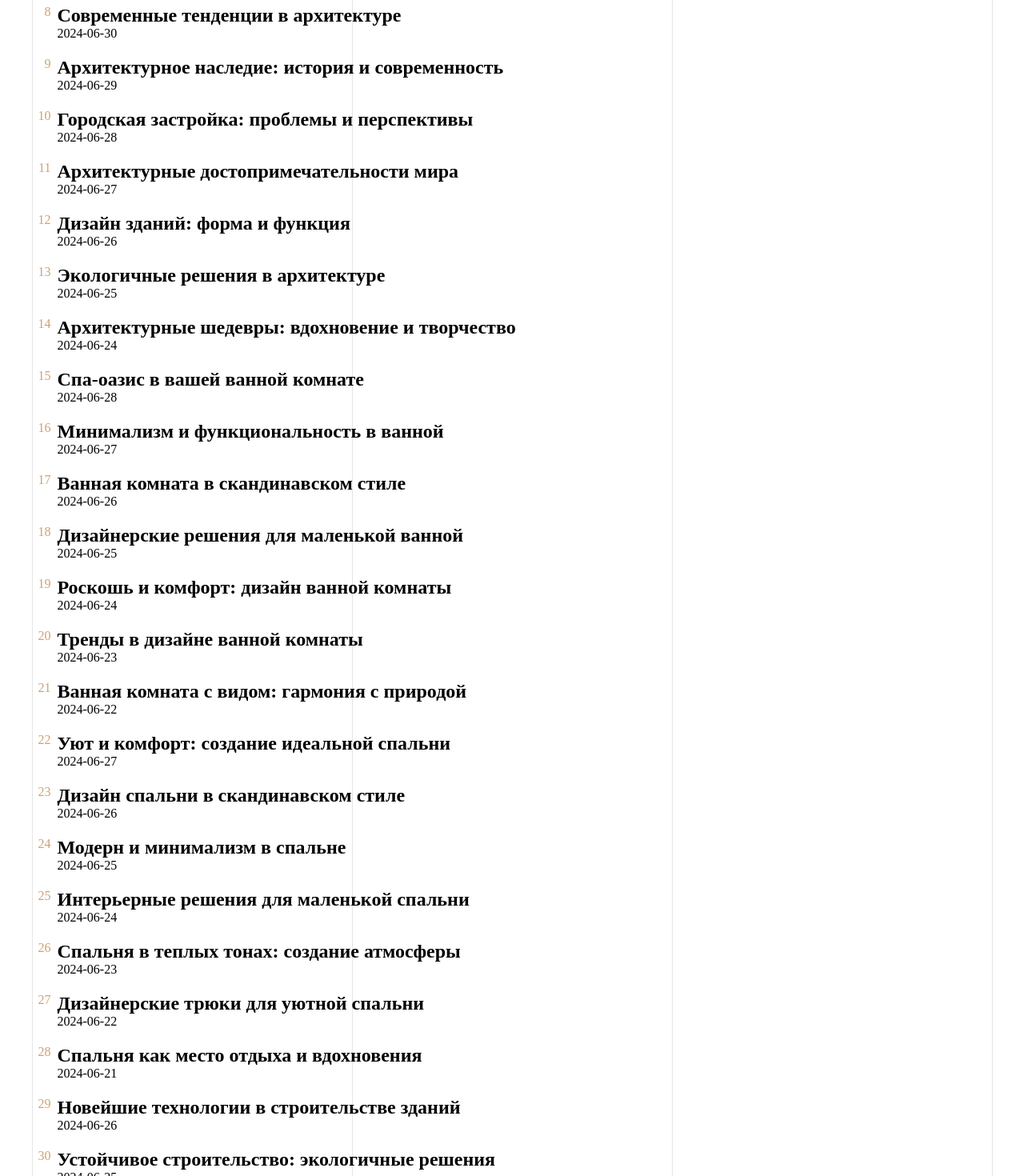
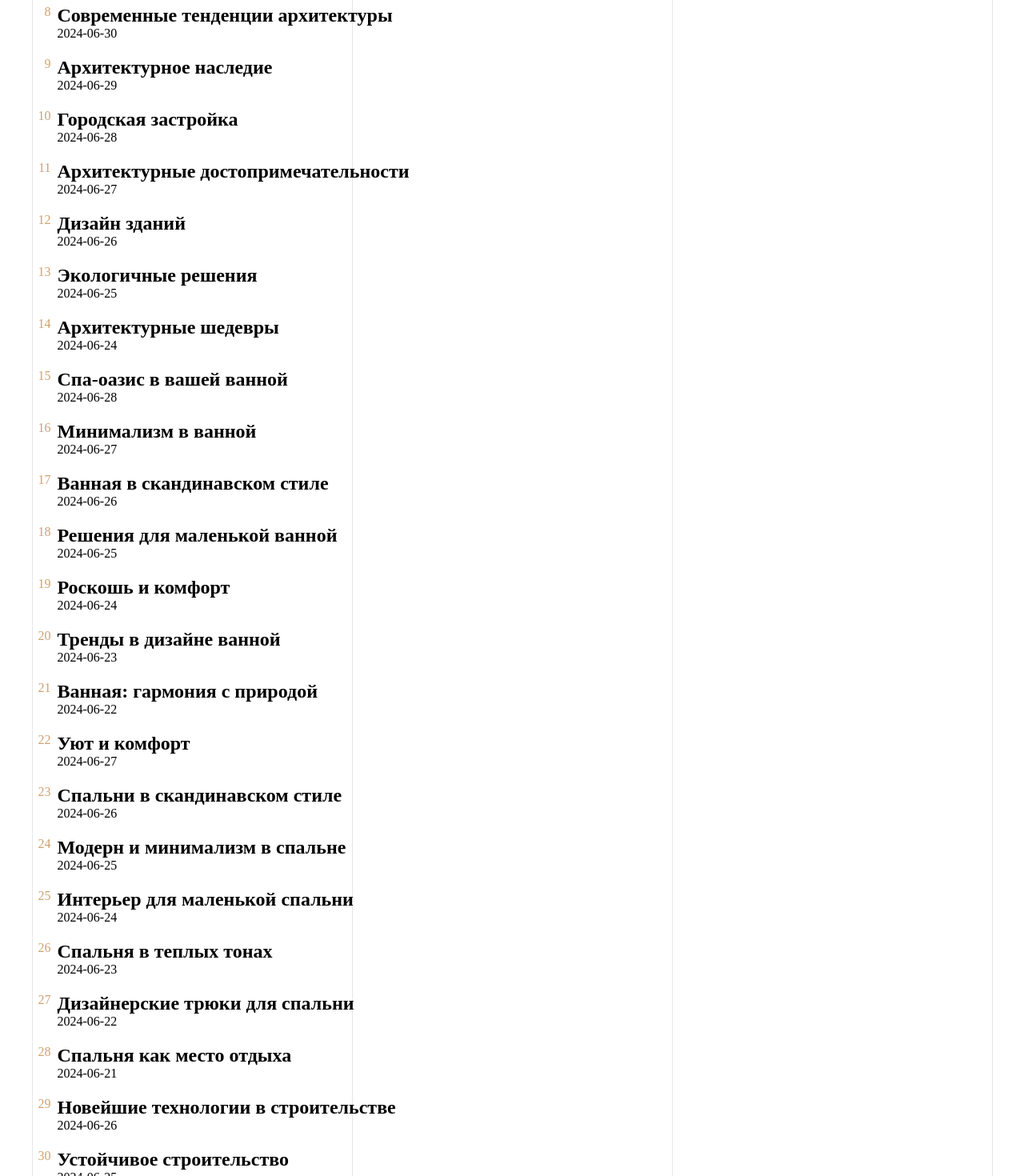
Before and after one commit to ZIPcde/VUE_04_VueX_Added, a Vue app: page /blogDetails in a window 1280 px wide. Shown: the part 960-2430 px from the top of the page at 80% size. Built offline with nearby package versions, Linux system fonts and the light colour scheme.

Commit message:
saving Blog Page pagination added

```diff
--- a/src/data/articles.js
+++ b/src/data/articles.js
@@ -1,9 +1,9 @@
 export const articlesExport = [
     // Архитектура
     {
-      theme: 'Дизайн кухни',
+      theme: 'Low Cost Latest Invented Interior Designing Ideas',
       image_path: '/images/Img7.png',
-      main_text: 'Low Cost Latest Invented Interior Designing Ideas',
+      main_text: 'С того времени этот, похожий на латинский, текст стал стандартом в печатной промышленности для примеров шрифтов и текстов. Перед появлением электронных издательств дизайнеры импровизировали в работе над макетами, изображая текст при помощи волнистых линий. С появлением самоклеющихся наклеек с напечатанным текстом «Lorem ipsum» появился более реалистичный способ обозначения расположения текста на странице.',
       article_date: '2024-07-07',
       themeFilter: 'Hot News',
       expanded: false
@@ -57,7 +57,7 @@ export const articlesExport = [
       expanded: false
     },
     {
-      theme: 'Современные тенденции в архитектуре',
+      theme: 'Современные тенденции архитектуры',
       image_path: '/images/BlogDetails/architecture/1 (1).jpg',
       main_text: 'Современная архитектура воплощает инновационные концепции и технологии, отражая динамичность современного общества и стремление к уникальным формам и материалам. Lorem ipsum dolor sit amet consectetur adipisicing elit. Perferendis eius exercitationem, aliquid facilis corrupti facere repellat quaerat sequi eligendi repellendus sit saepe cumque quos, corporis officia, harum fuga nemo unde blanditiis ipsa? Molestias ad, voluptas natus maiores quo labore est expedita odit, sed pariatur sapiente quam repellat! Amet, fuga accusantium numquam asperiores assumenda quia mollitia reiciendis atque deleniti eius reprehenderit!',
       article_date: '2024-06-30',
@@ -65,7 +65,7 @@ export const articlesExport = [
       expanded: false
     },
     {
-      theme: 'Архитектурное наследие: история и современность',
+      theme: 'Архитектурное наследие',
       image_path: '/images/BlogDetails/architecture/1 (2).jpg',
       main_text: 'История архитектуры служит источником вдохновения для современных архитекторов, объединяя традиционные элементы с современными тенденциями, создавая уникальные и прекрасные сооружения. Lorem ipsum dolor sit amet consectetur adipisicing elit. Perferendis eius exercitationem, aliquid facilis corrupti facere repellat quaerat sequi eligendi repellendus sit saepe cumque quos, corporis officia, harum fuga nemo unde blanditiis ipsa? Molestias ad, voluptas natus maiores quo labore est expedita odit, sed pariatur sapiente quam repellat! Amet, fuga accusantium numquam asperiores assumenda quia mollitia reiciendis atque deleniti eius reprehenderit!',
       article_date: '2024-06-29',
@@ -73,7 +73,7 @@ export const articlesExport = [
       expanded: false
     },
     {
-        theme: 'Городская застройка: проблемы и перспективы',
+        theme: 'Городская застройка',
         image_path: '/images/BlogDetails/architecture/1 (3).jpg',
         main_text: 'Развитие городской застройки представляет собой сложную задачу, требующую учета экологических, социальных и экономических аспектов для создания устойчивых и комфортных городских пространств. Lorem ipsum dolor sit amet consectetur adipisicing elit. Perferendis eius exercitationem, aliquid facilis corrupti facere repellat quaerat sequi eligendi repellendus sit saepe cumque quos, corporis officia, harum fuga nemo unde blanditiis ipsa? Molestias ad, voluptas natus maiores quo labore est expedita odit, sed pariatur sapiente quam repellat! Amet, fuga accusantium numquam asperiores assumenda quia mollitia reiciendis atque deleniti eius reprehenderit!',
         article_date: '2024-06-28',
@@ -81,7 +81,7 @@ export const articlesExport = [
         expanded: false
     },
     {
-        theme: 'Архитектурные достопримечательности мира',
+        theme: 'Архитектурные достопримечательности',
         image_path: '/images/BlogDetails/architecture/1 (4).jpg',
         main_text: 'Архитектурные шедевры мира вдохновляют и удивляют, отражая культурное наследие и технические достижения различных эпох и культур. Lorem ipsum dolor sit amet consectetur adipisicing elit. Perferendis eius exercitationem, aliquid facilis corrupti facere repellat quaerat sequi eligendi repellendus sit saepe cumque quos, corporis officia, harum fuga nemo unde blanditiis ipsa? Molestias ad, voluptas natus maiores quo labore est expedita odit, sed pariatur sapiente quam repellat! Amet, fuga accusantium numquam asperiores assumenda quia mollitia reiciendis atque deleniti eius reprehenderit!',
         article_date: '2024-06-27',
@@ -89,7 +89,7 @@ export const articlesExport = [
         expanded: false
     },
     {
-        theme: 'Дизайн зданий: форма и функция',
+        theme: 'Дизайн зданий',
         image_path: '/images/BlogDetails/architecture/1 (5).jpg',
         main_text: 'Современный дизайн зданий объединяет эстетику и функциональность, создавая пространства, которые вдохновляют и служат своей цели с учетом потребностей людей. Lorem ipsum dolor sit amet consectetur adipisicing elit. Perferendis eius exercitationem, aliquid facilis corrupti facere repellat quaerat sequi eligendi repellendus sit saepe cumque quos, corporis officia, harum fuga nemo unde blanditiis ipsa? Molestias ad, voluptas natus maiores quo labore est expedita odit, sed pariatur sapiente quam repellat! Amet, fuga accusantium numquam asperiores assumenda quia mollitia reiciendis atque deleniti eius reprehenderit!',
         article_date: '2024-06-26',
@@ -97,7 +97,7 @@ export const articlesExport = [
         expanded: false
     },
     {
-        theme: 'Экологичные решения в архитектуре',
+        theme: 'Экологичные решения',
         image_path: '/images/BlogDetails/architecture/1 (6).jpg',
         main_text: 'Экологически устойчивая архитектура интегрирует энергоэффективные технологии и материалы, снижая негативное воздействие на окружающую среду и создавая здоровые пространства для жизни. Lorem ipsum dolor sit amet consectetur adipisicing elit. Perferendis eius exercitationem, aliquid facilis corrupti facere repellat quaerat sequi eligendi repellendus sit saepe cumque quos, corporis officia, harum fuga nemo unde blanditiis ipsa? Molestias ad, voluptas natus maiores quo labore est expedita odit, sed pariatur sapiente quam repellat! Amet, fuga accusantium numquam asperiores assumenda quia mollitia reiciendis atque deleniti eius reprehenderit!',
         article_date: '2024-06-25',
@@ -105,7 +105,7 @@ export const articlesExport = [
         expanded: false
     },
     {
-        theme: 'Архитектурные шедевры: вдохновение и творчество',
+        theme: 'Архитектурные шедевры',
         image_path: '/images/BlogDetails/architecture/1 (7).jpg',
         main_text: 'Архитектурные шедевры воплощают в себе вдохновение и творчество архитекторов, представляя собой уникальные и инновационные архитектурные решения, вдохновляющие и восхищающие людей по всему миру. Lorem ipsum dolor sit amet consectetur adipisicing elit. Perferendis eius exercitationem, aliquid facilis corrupti facere repellat quaerat sequi eligendi repellendus sit saepe cumque quos, corporis officia, harum fuga nemo unde blanditiis ipsa? Molestias ad, voluptas natus maiores quo labore est expedita odit, sed pariatur sapiente quam repellat! Amet, fuga accusantium numquam asperiores assumenda quia mollitia reiciendis atque deleniti eius reprehenderit!',
         article_date: '2024-06-24',
@@ -114,7 +114,7 @@ export const articlesExport = [
     },
     // Ванная комната
     {
-      theme: 'Спа-оазис в вашей ванной комнате',
+      theme: 'Спа-оазис в вашей ванной',
       image_path: '/images/BlogDetails/bathroom/1 (1).jpg',
       main_text: 'Практичные советы по декорированию ванной комнаты...',
       article_date: '2024-06-28',
@@ -122,7 +122,7 @@ export const articlesExport = [
       expanded: false
     },
     {
-        theme: 'Минимализм и функциональность в ванной',
+        theme: 'Минимализм в ванной',
         image_path: '/images/BlogDetails/bathroom/1 (2).jpg',
         main_text: 'Практичные советы по декорированию ванной комнаты...',
         article_date: '2024-06-27',
@@ -130,7 +130,7 @@ export const articlesExport = [
         expanded: false
     },
     {
-        theme: 'Ванная комната в скандинавском стиле',
+        theme: 'Ванная в скандинавском стиле',
         image_path: '/images/BlogDetails/bathroom/1 (3).jpg',
         main_text: 'Практичные советы по декорированию ванной комнаты...',
         article_date: '2024-06-26',
@@ -138,7 +138,7 @@ export const articlesExport = [
         expanded: false
     },
     {
-        theme: 'Дизайнерские решения для маленькой ванной',
+        theme: 'Решения для маленькой ванной',
         image_path: '/images/BlogDetails/bathroom/1 (4).jpg',
         main_text: 'Практичные советы по декорированию ванной комнаты...',
         article_date: '2024-06-25',
@@ -146,7 +146,7 @@ export const articlesExport = [
         expanded: false
     },
     {
-        theme: 'Роскошь и комфорт: дизайн ванной комнаты',
+        theme: 'Роскошь и комфорт',
         image_path: '/images/BlogDetails/bathroom/1 (5).jpg',
         main_text: 'Практичные советы по декорированию ванной комнаты...',
         article_date: '2024-06-24',
@@ -154,7 +154,7 @@ export const articlesExport = [
         expanded: false
     },
     {
-        theme: 'Тренды в дизайне ванной комнаты',
+        theme: 'Тренды в дизайне ванной',
         image_path: '/images/BlogDetails/bathroom/1 (6).jpg',
         main_text: 'Практичные советы по декорированию ванной комнаты...',
         article_date: '2024-06-23',
@@ -162,7 +162,7 @@ export const articlesExport = [
         expanded: false
     },
     {
-        theme: 'Ванная комната с видом: гармония с природой',
+        theme: 'Ванная: гармония с природой',
         image_path: '/images/BlogDetails/bathroom/1 (7).jpg',
         main_text: 'Практичные советы по декорированию ванной комнаты...',
         article_date: '2024-06-22',
@@ -171,7 +171,7 @@ export const articlesExport = [
     },
     // Спальня
     {
-      theme: 'Уют и комфорт: создание идеальной спальни',
+      theme: 'Уют и комфорт',
       image_path: '/images/BlogDetails/bedroom/1 (1).jpg',
       main_text: 'Как создать уют и комфорт в спальне с помощью интерьера...',
       article_date: '2024-06-27',
@@ -179,7 +179,7 @@ export const articlesExport = [
       expanded: false
     },
     {
-        theme: 'Дизайн спальни в скандинавском стиле',
+        theme: 'Спальни в скандинавском стиле',
         image_path: '/images/BlogDetails/bedroom/1 (2).jpg',
         main_text: 'Как создать уют и комфорт в спальне с помощью интерьера...',
         article_date: '2024-06-26',
@@ -195,7 +195,7 @@ export const articlesExport = [
         expanded: false
       },
       {
-        theme: 'Интерьерные решения для маленькой спальни',
+        theme: 'Интерьер для маленькой спальни',
         image_path: '/images/BlogDetails/bedroom/1 (4).jpg',
         main_text: 'Как создать уют и комфорт в спальне с помощью интерьера...',
         article_date: '2024-06-24',
@@ -203,7 +203,7 @@ export const articlesExport = [
         expanded: false
       },
       {
-        theme: 'Спальня в теплых тонах: создание атмосферы',
+        theme: 'Спальня в теплых тонах',
         image_path: '/images/BlogDetails/bedroom/1 (5).jpg',
         main_text: 'Как создать уют и комфорт в спальне с помощью интерьера...',
         article_date: '2024-06-23',
@@ -211,7 +211,7 @@ export const articlesExport = [
         expanded: false
       },
       {
-        theme: 'Дизайнерские трюки для уютной спальни',
+        theme: 'Дизайнерские трюки для спальни',
         image_path: '/images/BlogDetails/bedroom/1 (6).jpg',
         main_text: 'Как создать уют и комфорт в спальне с помощью интерьера...',
         article_date: '2024-06-22',
@@ -219,7 +219,7 @@ export const articlesExport = [
         expanded: false
       },
       {
-        theme: 'Спальня как место отдыха и вдохновения',
+        theme: 'Спальня как место отдыха',
         image_path: '/images/BlogDetails/bedroom/1 (7).jpg',
         main_text: 'Как создать уют и комфорт в спальне с помощью интерьера...',
         article_date: '2024-06-21',
@@ -228,7 +228,7 @@ export const articlesExport = [
       },
     // Здание
     {
-      theme: 'Новейшие технологии в строительстве зданий',
+      theme: 'Новейшие технологии в строительстве',
       image_path: '/images/BlogDetails/building/1 (1).jpg',
       main_text: 'Оценка новых технологий, используемых в современном строительстве...',
       article_date: '2024-06-26',
@@ -236,7 +236,7 @@ export const articlesExport = [
       expanded: false
     },
     {
-        theme: 'Устойчивое строительство: экологичные решения',
+        theme: 'Устойчивое строительство',
         image_path: '/images/BlogDetails/building/1 (2).jpg',
         main_text: 'Оценка новых технологий, используемых в современном строительстве...',
         article_date: '2024-06-25',
@@ -244,7 +244,7 @@ export const articlesExport = [
         expanded: false
       },
       {
-        theme: 'Архитектурные достижения в строительстве',
+        theme: 'Архитектурные достижения',
         image_path: '/images/BlogDetails/building/1 (3).jpg',
         main_text: 'Оценка новых технологий, используемых в современном строительстве...',
         article_date: '2024-06-24',
@@ -260,7 +260,7 @@ export const articlesExport = [
         expanded: false
       },
       {
-        theme: 'Безопасность и удобство: здания будущего',
+        theme: 'Безопасность и удобство',
         image_path: '/images/BlogDetails/building/1 (5).jpg',
         main_text: 'Оценка новых технологий, используемых в современном строительстве...',
         article_date: '2024-06-22',
@@ -268,7 +268,7 @@ export const articlesExport = [
         expanded: false
       },
       {
-        theme: 'Промышленные объекты: перспективы развития',
+        theme: 'Промышленные объекты',
         image_path: '/images/BlogDetails/building/1 (6).jpg',
         main_text: 'Оценка новых технологий, используемых в современном строительстве...',
         article_date: '2024-06-21',
@@ -285,7 +285,7 @@ export const articlesExport = [
       },
     // Кухня
     {
-      theme: 'Модерн и функциональность в кухне',
+      theme: 'Модерн в кухне',
       image_path: '/images/BlogDetails/kitchen/1 (1).jpg',
       main_text: 'Практичные советы по созданию современного и функционального кухонного пространства...',
       article_date: '2024-06-25',
@@ -293,7 +293,7 @@ export const articlesExport = [
       expanded: false
     },
     {
-        theme: 'Модерн и функциональность в кухне',
+        theme: 'Функциональность в кухне',
         image_path: '/images/BlogDetails/kitchen/1 (2).jpg',
         main_text: 'Практичные советы по созданию современного и функционального кухонного пространства...',
         article_date: '2024-06-24',
@@ -342,7 +342,7 @@ export const articlesExport = [
       },
     // Планировка
     {
-      theme: 'Оптимальное использование пространства: планировка помещения',
+      theme: 'Оптимальное использование пространства',
       image_path: '/images/BlogDetails/layout/1 (1).jpg',
       main_text: 'Подробный обзор практичных решений для эффективной планировки маленькой квартиры...',
       article_date: '2024-06-24',
@@ -350,7 +350,7 @@ export const articlesExport = [
       expanded: false
     },
     {
-        theme: 'Модульные решения для эффективной планировки',
+        theme: 'Модульные решения',
         image_path: '/images/BlogDetails/layout/1 (2).jpg',
         main_text: 'Подробный обзор практичных решений для эффективной планировки маленькой квартиры...',
         article_date: '2024-06-23',
@@ -366,7 +366,7 @@ export const articlesExport = [
         expanded: false
       },
       {
-        theme: 'Дизайнерские идеи для маленьких помещений',
+        theme: 'Дизайнерские идеи помещений',
         image_path: '/images/BlogDetails/layout/1 (4).jpg',
         main_text: 'Подробный обзор практичных решений для эффективной планировки маленькой квартиры...',
         article_date: '2024-06-21',
@@ -374,7 +374,7 @@ export const articlesExport = [
         expanded: false
       },
       {
-        theme: 'Планировка для комфортной жизни',
+        theme: 'Планировка комфортной жизни',
         image_path: '/images/BlogDetails/layout/1 (5).jpg',
         main_text: 'Подробный обзор практичных решений для эффективной планировки маленькой квартиры...',
         article_date: '2024-06-20',
@@ -382,7 +382,7 @@ export const articlesExport = [
         expanded: false
       },
       {
-        theme: 'Эргономика и удобство в планировке',
+        theme: 'Эргономика и удобство',
         image_path: '/images/BlogDetails/layout/1 (6).jpg',
         main_text: 'Подробный обзор практичных решений для эффективной планировки маленькой квартиры...',
         article_date: '2024-06-19',
@@ -390,7 +390,7 @@ export const articlesExport = [
         expanded: false
       },
       {
-        theme: 'Планировка и функциональность: современные тенденции',
+        theme: 'Планировка: современные тенденции',
         image_path: '/images/BlogDetails/layout/1 (7).jpg',
         main_text: 'Подробный обзор практичных решений для эффективной планировки маленькой квартиры...',
         article_date: '2024-06-18',
```
Also changed, not shown: src/assets/styles.css (+9 -2 lines), src/views/BlogPage.vue (+83 -4 lines).
